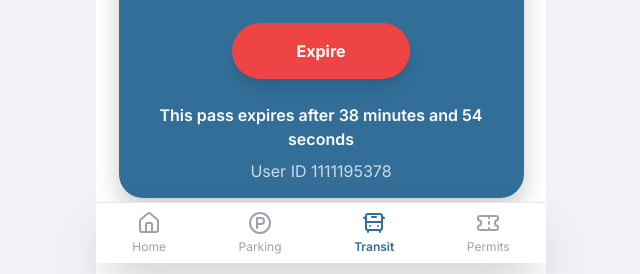
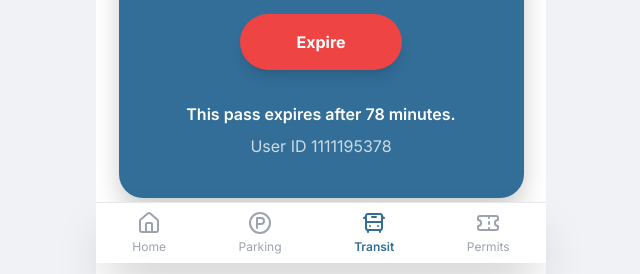
Before and after one commit to Chintzz17/Barrie-Transit-Pass, a Flask app: page / in a window 1280 px wide. Shown: the part 537-811 px from the top of the page, without its empty margins (319-959 px from the left). Run offline with Flask 3, Linux system fonts and the light colour scheme; some libraries are stand-ins or nearby versions.

Commit message:
Removed seconds from pass expiration time

```diff
--- a/templates/transit_pass.html
+++ b/templates/transit_pass.html
@@ -82,15 +82,15 @@
             <div id="pass-card" class="main-card pass-bg text-white px-6 py-10 rounded-3xl text-center w-[90%] h-[675px] flex flex-col justify-between">
 
                 <div class="flex flex-col items-center">
-                    <p class="text-xl font-semibold opacity-75 mb-6">Student 10 Ride Card</p> <!-- Increased text size and margin -->
+                    <p class="text-xl font-semibold opacity-75 mb-6">Student Monthly Pass</p>
 
                     <h1 id="current-date" class="text-4xl font-extrabold mb-2"></h1>
                     <p id="current-time" class="text-2xl font-bold mb-8"></p>
 
-                    <p class="text font-medium mb-6">Barrie Transit</p> <!-- Increased text size -->
                 </div>
+                <p class="text font-medium">Barrie Transit</p>
+                <div class="city-video-container flex-grow rounded-xl shadow-inner my-6">
 
-                <div class="city-video-container flex-grow rounded-xl shadow-inner my-6">
                     <video autoplay loop muted playsinline class="w-full h-full object-cover">
                         <source src="/static/fuckyoubarrietransit.mp4" type="video/mp4">
                         Your browser does not support the video tag.
@@ -98,7 +98,7 @@
                 </div>
 
                 <div class="flex flex-col items-center">
-                    <button id="expire-button" class="bg-red-500 hover:bg-red-600 text-white font-bold py-4 px-16 rounded-full shadow-lg transition duration-200 transform hover:scale-105 mb-6 focus:outline-none">
+                    <button id="expire-button" class="bg-red-500 hover:bg-red-600 text-white font-bold py-4 px-14 rounded-full shadow-lg transition duration-200 transform hover:scale-105 mb-8 focus:outline-none">
                         Expire
                     </button>
 
@@ -142,7 +142,7 @@
         const currentTimeElement = document.getElementById('current-time');
         const countdownTextElement = document.getElementById('countdown-text');
 
-        const EXPIRATION_DURATION_MS = 39 * 60 * 1000;
+        const EXPIRATION_DURATION_MS = 79 * 60 * 1000;
         let expirationTime = new Date().getTime() + EXPIRATION_DURATION_MS;
 
         function updateDateTime() {
@@ -181,7 +181,7 @@
                 const formattedMinutes = String(minutes).padStart(2, '0');
                 const formattedSeconds = String(seconds).padStart(2, '0');
 
-                countdownTextElement.textContent = `This pass expires after ${formattedMinutes} minutes and ${formattedSeconds} seconds`;
+                countdownTextElement.textContent = `This pass expires after ${formattedMinutes} minutes.`;
 
                 if (minutes < 5) {
                     removePassBg(); // Remove previous color
```
